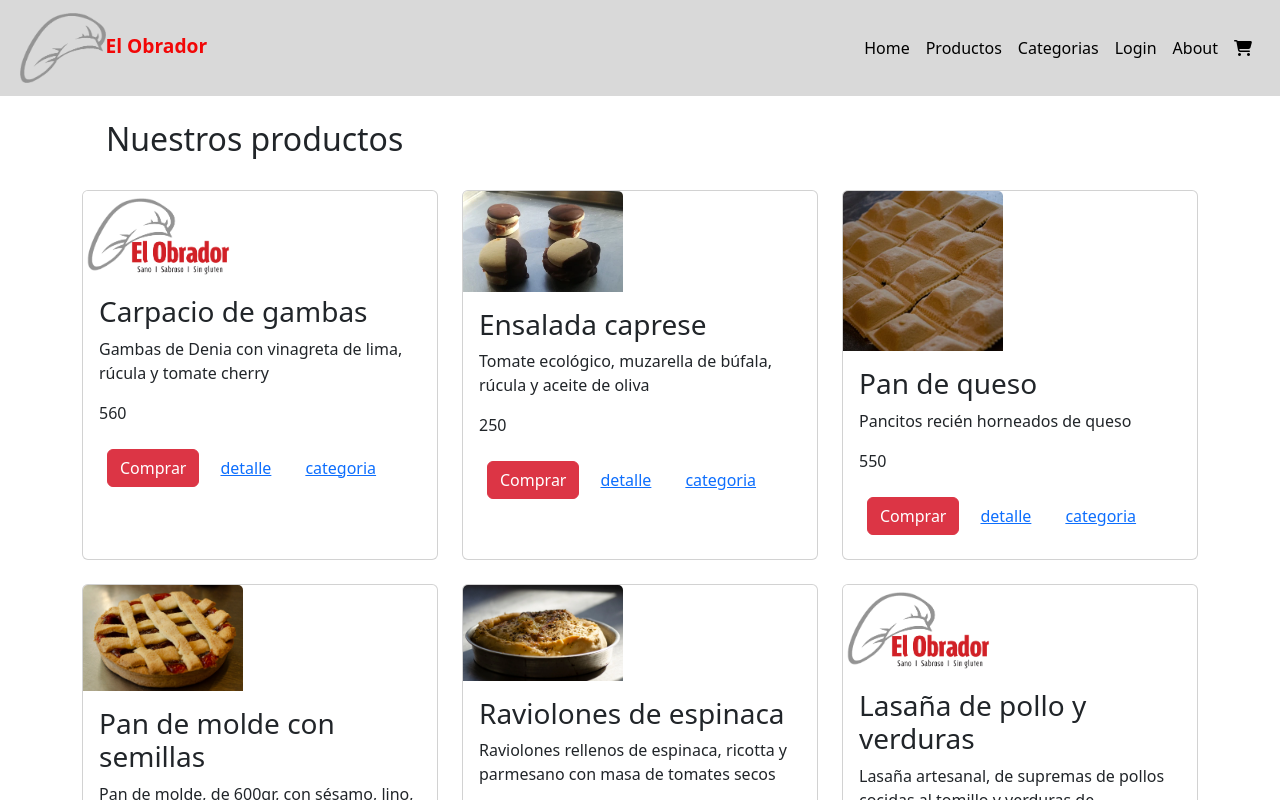
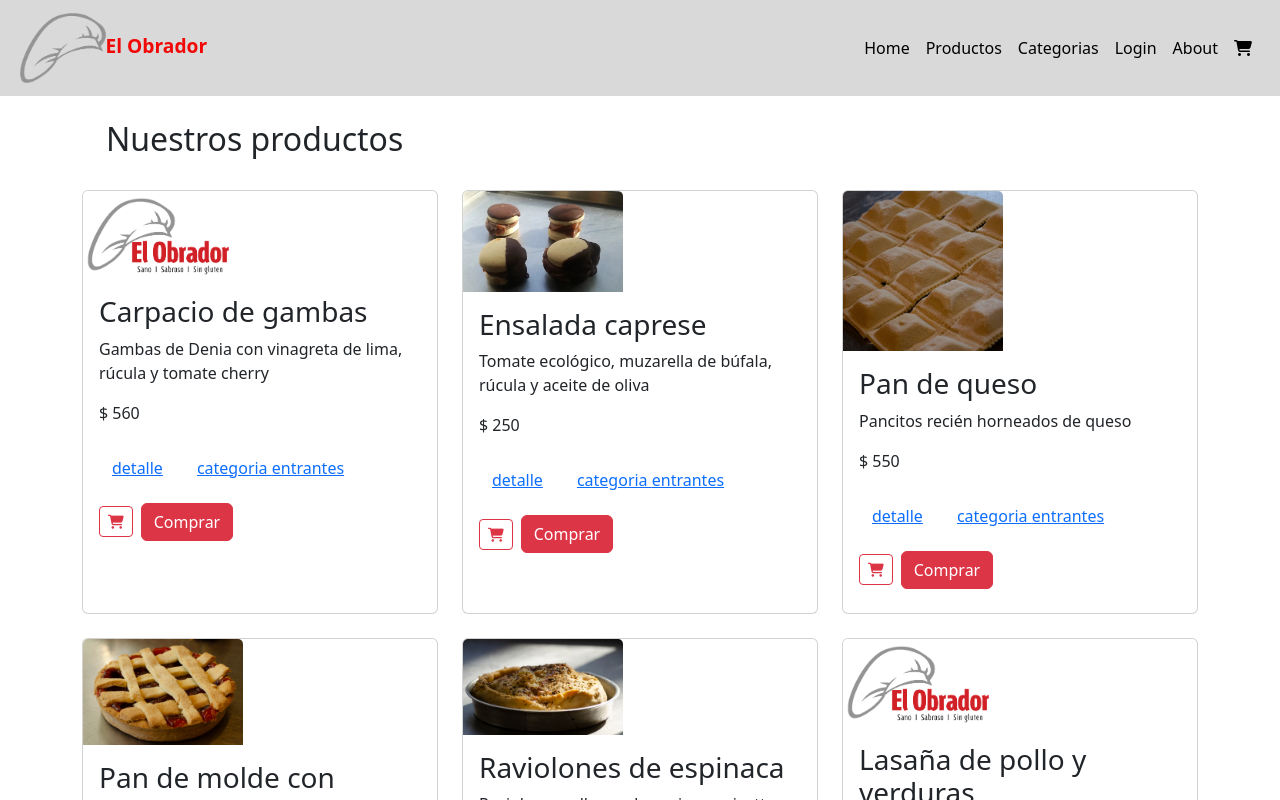
Before and after one commit to bercun/ProyectoFinalBercunchelliReact, a React (Vite) app: page /productos in a window 1280 px wide. Shown: the top 800 px of the page. Built offline with nearby package versions, Linux system fonts and the light colour scheme.

Commit message:
adding carrtito

```diff
--- a/src/Data/asyncMocks.js
+++ b/src/Data/asyncMocks.js
@@ -1,94 +1,114 @@
- const productos = [
+const productos = [
     {
         "id": 1,
         "nombre": "Carpacio de gambas",
         "img": "/img/logoObrador.png",
         "descripcion": "Gambas de Denia con vinagreta de lima, rúcula y tomate cherry",
         "precio": 560,
-        "categoria": "entrantes" },
+        "categoria": "entrantes",
+        "stock": 10
+    },
     {
         "id": 2,
-         "nombre": "Ensalada caprese",
+        "nombre": "Ensalada caprese",
         "img": "/img/alfajores_choco_p-min.webp",
-        "descripcion": "Tomate ecológico, muzarella de búfala, rúcula y aceite de oliva" ,
-         "precio": 250,
-         "categoria": "entrantes"},
+        "descripcion": "Tomate ecológico, muzarella de búfala, rúcula y aceite de oliva",
+        "precio": 250,
+        "categoria": "entrantes",
+        "stock": 10
+    },
     {
         "id": 3,
         "nombre": "Pan de queso",
         "img": "/img/pasta_rellena-min.webp",
         "descripcion": "Pancitos recién horneados de queso",
         "precio": 550,
-        "categoria": "entrantes"},
-
+        "categoria": "entrantes",
+        "stock": 10
+    },
     {
         "id": 4,
         "nombre": "Pan de molde con semillas",
         "img": "/img/pastafrola_cerca-min.webp",
         "descripcion": "Pan de molde, de 600gr, con sésamo, lino, chía y avena",
         "precio": 550,
-        "categoria": "entrantes"},
-
+        "categoria": "entrantes",
+        "stock": 10
+    },
     {
         "id": 5,
         "nombre": "Raviolones de espinaca",
         "img": "/img/tarta_costado-min.webp",
         "descripcion": "Raviolones rellenos de espinaca, ricotta y parmesano con masa de tomates secos",
         "precio": 560,
-        "categoria": "principal" },
+        "categoria": "principal",
+        "stock": 10
+    },
     {
-        "id": 6, "nombre":
-        "Lasaña de pollo y verduras",
-        "img": "/img/logoObrador.png", "descripcion":
-        "Lasaña artesanal, de supremas de pollos cocidas al tomillo y verduras de temporada",
+        "id": 6,
+        "nombre": "Lasaña de pollo y verduras",
+        "img": "/img/logoObrador.png",
+        "descripcion": "Lasaña artesanal, de supremas de pollos cocidas al tomillo y verduras de temporada",
         "precio": 250,
-        "categoria": "principal" },
+        "categoria": "principal",
+        "stock": 10
+    },
     {
-        "id": 7, "nombre":
-        "Milanesas de carne",
+        "id": 7,
+        "nombre": "Milanesas de carne",
         "img": "/img/logoObrador.png",
         "descripcion": "Milanesas de novillo, empanadas con nuestra mezcla especial de pan rallado sin gluten",
         "precio": 550,
-        "categoria": "principal" },
-
+        "categoria": "principal",
+        "stock": 10
+    },
     {
         "id": 8,
         "nombre": "Strudel de verduras",
         "img": "/img/logoObrador.png",
         "descripcion": "Strudel, con masa de hojaldre artesanal y relleno de verduras de temporada",
         "precio": 550,
-        "categoria": "principal" },
-
+        "categoria": "principal",
+        "stock": 10
+    },
     {
         "id": 9,
         "nombre": "Raviolones de espinaca",
         "img": "/img/tarta_costado-min.webp",
         "descripcion": "Raviolones rellenos de espinaca, ricotta y parmesano con masa de tomates secos",
         "precio": 560,
-        "categoria": "principal" },
+        "categoria": "principal",
+        "stock": 10
+    },
     {
         "id": 10,
         "nombre": "Lasaña de pollo y verduras",
         "img": "/img/logoObrador.png",
         "descripcion": "Lasaña artesanal, de supremas de pollos cocidas al tomillo y verduras de temporada",
         "precio": 250,
-        "categoria": "principal" },
+        "categoria": "principal",
+        "stock": 10
+    },
     {
-        "id": 11, "nombre":
-        "Milanesas de carne",
+        "id": 11,
+        "nombre": "Milanesas de carne",
         "img": "/img/logoObrador.png",
         "descripcion": "Milanesas de novillo, empanadas con nuestra mezcla especial de pan rallado sin gluten",
         "precio": 550,
-        "categoria": "principal" },
-
+        "categoria": "principal",
+        "stock": 10
+    },
     {
         "id": 12,
         "nombre": "Strudel de verduras",
         "img": "/img/logoObrador.png",
         "descripcion": "Strudel, con masa de hojaldre artesanal y relleno de verduras de temporada",
         "precio": 550,
-        "categoria": "principal" },
+        "categoria": "principal",
+        "stock": 10
+    }
 ];
+
 
 
 export const productosEnLoad = () => {
--- a/src/components/Body/Header/NavBar/NavBar.jsx
+++ b/src/components/Body/Header/NavBar/NavBar.jsx
@@ -32,7 +32,7 @@ function NavBar() {
                             <Link className="nav-link" to="./about">About</Link>
                         </li>
                         <li className="nav-item">
-                            <Link className="nav-link" to="/carrito"><i className="fa-solid fa-cart-shopping"></i> <span className="badge bg-danger rounded-pill " id="carrito-box"></span></Link>
+                            <Link className="nav-link" to="/cart"><i className="fa-solid fa-cart-shopping"></i> <span className="badge bg-danger rounded-pill " id="carrito-box"></span></Link>
                         </li>
                     </ul>
                 </div>
--- a/src/components/Body/Main/Item/Item.jsx
+++ b/src/components/Body/Main/Item/Item.jsx
@@ -13,10 +13,14 @@ function Item({ productos, }) {
                                 <div className="card-body">
                                     <h3 className="card-title">{producto.nombre}</h3>
                                     <p className="card-text">{producto.descripcion}</p>
-                                    <p className="card-text">{producto.precio}</p>
+                                    <p className="card-text">$ {producto.precio}</p>
+                                    <Link className="btn btn-link" to={`/detail/${producto.id}`}>detalle</Link>
+                                    <Link className="btn btn-link" style={{margin: '0.5rem'}} to={`/categoria/${producto.categoria}`}>categoria {producto.categoria} </Link>
+                                    <br />
+                                    <button type="button" className="btn btn-sm btn-outline-danger btnAgregar" id="${producto.id}">
+                                    <i className="fa-solid fa-cart-shopping"></i></button>
+
                                     <button className="btn btn-danger" style={{margin: '0.5rem'}}>Comprar</button>
-                                    <Link className="btn btn-link" to={`/detail/${producto.id}`}>detalle</Link>
-                                    <Link className="btn btn-link" style={{margin: '0.5rem'}} to={`/categoria/${producto.categoria}`}>categoria</Link>
                                 </div>
                             </div>
                         </div>
--- a/src/components/Body/Main/Item/ItemCategoria.jsx
+++ b/src/components/Body/Main/Item/ItemCategoria.jsx
@@ -1,4 +1,4 @@
-import React from 'react';
+
 import { Link } from 'react-router-dom';
 
 const ItemCategoria = ({ categoria }) => {
@@ -6,6 +6,8 @@ const ItemCategoria = ({ categoria }) => {
   if (!Array.isArray(categoria) || categoria.length === 0) {
     return <p>No hay productos disponibles en esta categoría.</p>;
   }
+
+
 
 
 
@@ -21,10 +23,11 @@ const ItemCategoria = ({ categoria }) => {
                                 <div className="card-body">
                                     <h3 className="card-title">{producto.nombre}</h3>
                                     <p className="card-text">{producto.descripcion}</p>
-                                    <p className="card-text">{producto.precio}</p>
+                                    <p className="card-text">$ {producto.precio}</p>
+                                    <Link className="btn btn-link"  to={`/detail/${producto.id}`}>detalle</Link>
+                                    <Link className="btn btn-link"  style={{margin: '0.5rem'}} to={`/categoria/${producto.categoria}`}>Categoria {producto.categoria} </Link>
+                                    <br />
                                     <button className="btn btn-danger" style={{margin: '0.5rem'}}>Comprar</button>
-                                    <Link className="btn btn-link"  to={`/detail/${producto.id}`}>detalle</Link>
-                                    <Link className="btn btn-link"  style={{margin: '0.5rem'}} to={`/categoria/${producto.categoria}`}>categoria</Link>
                                 </div>
                             </div>
                         </div>
--- a/src/components/Body/Main/Item/ItemDetail.jsx
+++ b/src/components/Body/Main/Item/ItemDetail.jsx
@@ -27,6 +27,7 @@ const ItemDetail = ({item}) => {
               <h5 className="card-title">{item.nombre}</h5>
               <p className="card-text">{item.descripcion}</p>
               <p className="card-text"><small className="text-muted">Categoria:  {item.categoria} </small></p>
+              <p className="card-text"><small className="text-muted">Stock:  {item.stock} </small></p>
             </div>
           </div>
         </div>
--- a/src/components/Body/Main/ItemListContainer/ItemListContainer.jsx
+++ b/src/components/Body/Main/ItemListContainer/ItemListContainer.jsx
@@ -43,7 +43,7 @@ function ItemListContainer() {
 
     <Item productos={productos} />
 
-    <ItemCategoria categoria={categoria} />
+    {/* <ItemCategoria categoria={categoria} /> */}
 
     </>
   )
--- a/src/components/Body/body.jsx
+++ b/src/components/Body/body.jsx
@@ -14,7 +14,8 @@ import ItemContainer from "./Main/ItemContainer/ItemContainer";
 
 import ItemContainerDetail from "./Main/ItemContainer/ItemContainerDetail";
 import ItemContainerByCa from "./Main/ItemContainer/ItemContainerByCa";
-// import Carrito from "./Header/Carrito/Carrito";
+import Cart from "../pages/Cart";
+
 
 
 
@@ -36,7 +37,7 @@ function Body() {
                 <Route path="/categoria/:categoria" element={<ItemContainerByCa/>} />
                 <Route path="/categoria/" element={<ItemContainerByCa/>} />
                 <Route path="*" element={<h1>404 Not Found</h1>} />
-                {/* <Route path="/carrito" element={<Carrito/>}/> */}
+                <Route path="/cart" element={<Cart/> }/>
 
             </Routes>
 
--- /dev/null
+++ b/src/components/pages/Cart.jsx
@@ -0,0 +1,40 @@
+
+
+function Cart() {
+
+
+
+  return (
+    <main className="main-carrito">
+      <div className="carrito-box">
+        <div>
+          <table className="table">
+            <thead>
+              <tr>
+                <th colSpan="3"><h1>Detalle de tu pedido </h1></th>
+              </tr>
+              <tr>
+                <th scope="col">#</th>
+                <th scope="col">Producto</th>
+                <th scope="col">precio$</th>
+                <th scope="col">cantidad</th>
+              </tr>
+            </thead>
+            <tbody id="tablaCompras">
+            </tbody>
+            <tfoot className="tfooter">
+              <tr>
+                <td><h3>Total</h3></td>
+                <td className="carritoSuma" id="sumaCompra"><h3></h3></td>
+                <td><button type="button" className="btn btn-danger" >Pagar</button></td>
+                <td><button type="button" className="btn btn-danger" >Vaciar</button></td>
+              </tr>
+            </tfoot>
+          </table>
+        </div>
+      </div>
+    </main>
+  );
+}
+
+export default Cart;
```
Also changed, not shown: 1 other file (tests, documents, lock files or other folders).
